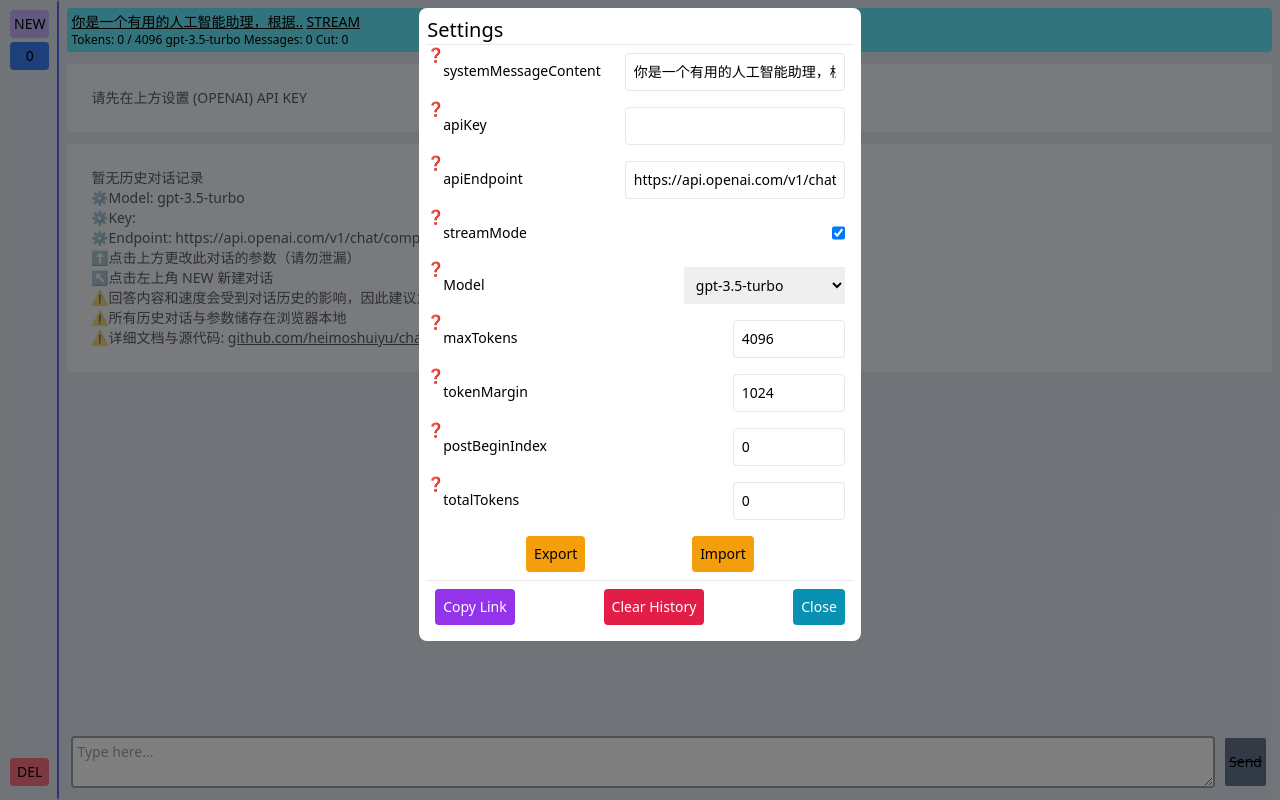
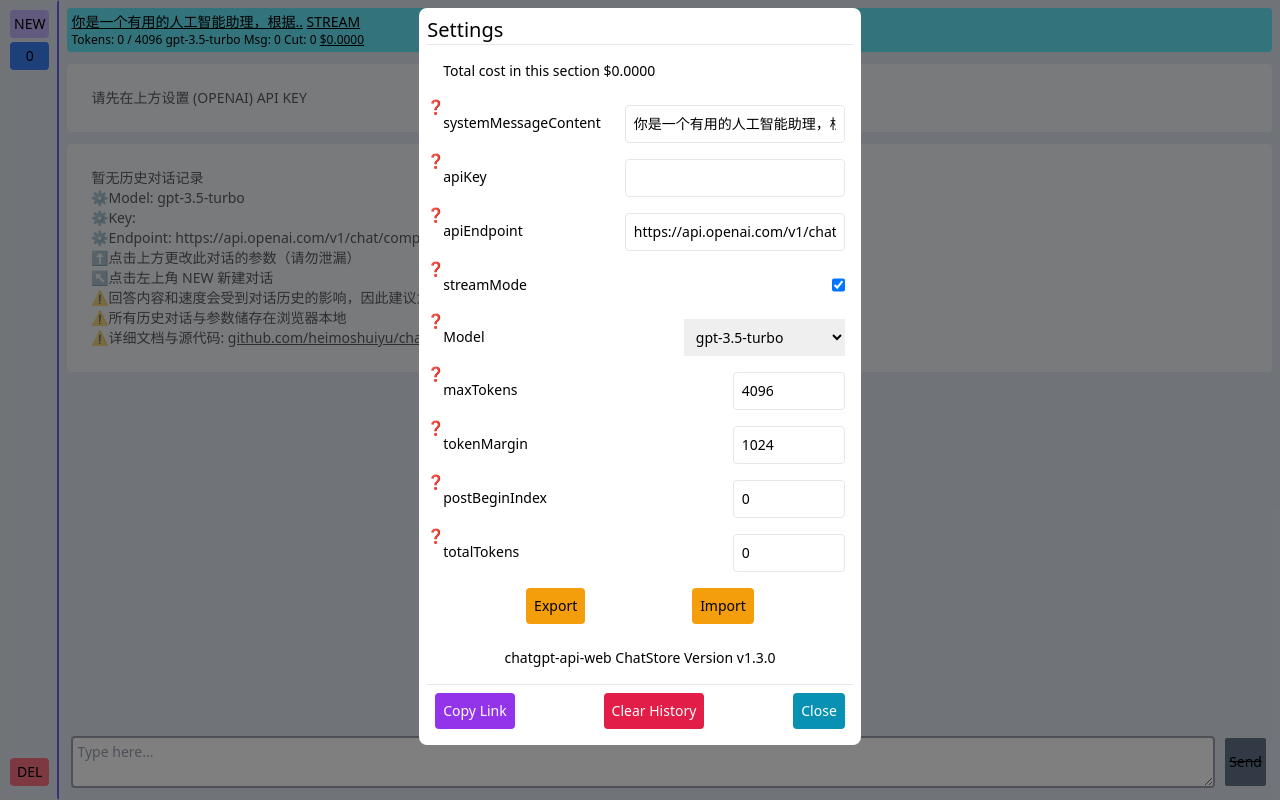
Before and after one commit to heimoshuiyu/chatgpt-api-web, a Preact app: page / in a window 1280 px wide. Both pictures are taken after a click on the element 669 px from the left and 30 px from the top of the page. Built offline with nearby package versions, Linux system fonts and the light colour scheme.

Commit message:
show cost

```diff
--- a/src/app.tsx
+++ b/src/app.tsx
@@ -4,7 +4,7 @@ import "./global.css";
 import { calculate_token_length, Message } from "./chatgpt";
 import getDefaultParams from "./getDefaultParam";
 import ChatBOX from "./chatbox";
-import { options } from "./settings";
+import models from "./models";
 
 import CHATGPT_API_WEB_VERSION from "./CHATGPT_API_WEB_VERSION";
 
@@ -26,6 +26,7 @@ export interface ChatStore {
   streamMode: boolean;
   model: string;
   responseModelName: string;
+  cost: number;
 }
 
 const _defaultAPIEndpoint = "https://api.openai.com/v1/chat/completions";
@@ -43,12 +44,13 @@ const newChatStore = (
     postBeginIndex: 0,
     tokenMargin: 1024,
     totalTokens: 0,
-    maxTokens: options[getDefaultParams("model", model)],
+    maxTokens: models[getDefaultParams("model", model)].maxToken,
     apiKey: getDefaultParams("key", apiKey),
     apiEndpoint: getDefaultParams("api", apiEndpoint),
     streamMode: getDefaultParams("mode", streamMode),
     model: getDefaultParams("model", model),
     responseModelName: "",
+    cost: 0,
   };
 };
 
@@ -99,6 +101,7 @@ export function App() {
       if (message.token === undefined)
         message.token = calculate_token_length(message.content);
     }
+    if (ret.cost === undefined) ret.cost = 0;
     return ret;
   };
 
--- a/src/chatbox.tsx
+++ b/src/chatbox.tsx
@@ -7,6 +7,7 @@ import ChatGPT, {
   FetchResponse,
 } from "./chatgpt";
 import Message from "./message";
+import models from "./models";
 import Settings from "./settings";
 
 export default function ChatBOX(props: {
@@ -102,6 +103,13 @@ export default function ChatBOX(props: {
     chatStore.streamMode = false;
     const data = (await response.json()) as FetchResponse;
     chatStore.responseModelName = data.model ?? "";
+    if (data.model) {
+      chatStore.cost +=
+        (data.usage.prompt_tokens ?? 0) * models[data.model].price.prompt;
+      chatStore.cost +=
+        (data.usage.completion_tokens ?? 0) *
+        models[data.model].price.completion;
+    }
     const content = client.processFetchResponse(data);
     chatStore.history.push({
       role: "assistant",
@@ -239,9 +247,10 @@ export default function ChatBOX(props: {
           </span>{" "}
           <span>{chatStore.model}</span>{" "}
           <span>
-            Messages: {chatStore.history.filter(({ hide }) => !hide).length}
+            Msg: {chatStore.history.filter(({ hide }) => !hide).length}
           </span>{" "}
-          <span>Cut: {chatStore.postBeginIndex}</span>
+          <span>Cut: {chatStore.postBeginIndex}</span>{" "}
+          <span className="underline">${chatStore.cost.toFixed(4)}</span>
         </div>
       </p>
       <div className="grow overflow-scroll">
--- /dev/null
+++ b/src/models.ts
@@ -0,0 +1,36 @@
+interface Model {
+  maxToken: number;
+  price: {
+    prompt: number;
+    completion: number;
+  };
+}
+
+const models: Record<string, Model> = {
+  "gpt-3.5-turbo": {
+    maxToken: 4096,
+    price: { prompt: 0.002 / 1000, completion: 0.002 / 1000 },
+  },
+  "gpt-3.5-turbo-0301": {
+    maxToken: 4096,
+    price: { prompt: 0.002 / 1000, completion: 0.002 / 1000 },
+  },
+  "gpt-4": {
+    maxToken: 8192,
+    price: { prompt: 0.03 / 1000, completion: 0.06 / 1000 },
+  },
+  "gpt-4-0314": {
+    maxToken: 8192,
+    price: { prompt: 0.03 / 1000, completion: 0.06 / 1000 },
+  },
+  "gpt-4-32k": {
+    maxToken: 8192,
+    price: { prompt: 0.03 / 1000, completion: 0.06 / 1000 },
+  },
+  "gpt-4-32k-0314": {
+    maxToken: 8192,
+    price: { prompt: 0.06 / 1000, completion: 0.12 / 1000 },
+  },
+};
+
+export default models;
--- a/src/settings.tsx
+++ b/src/settings.tsx
@@ -1,6 +1,7 @@
 import { createRef } from "preact";
 import { StateUpdater } from "preact/hooks";
 import { ChatStore } from "./app";
+import models from "./models";
 
 const Help = (props: { children: any; help: string }) => {
   return (
@@ -18,16 +19,6 @@ const Help = (props: { children: any; help: string }) => {
   );
 };
 
-// model and their max token
-export const options: Record<string, number> = {
-  "gpt-3.5-turbo": 4096,
-  "gpt-3.5-turbo-0301": 4096,
-  "gpt-4": 8192,
-  "gpt-4-0314": 8192,
-  "gpt-4-32k": 32768,
-  "gpt-4-32k-0314": 32768,
-};
-
 const SelectModel = (props: {
   chatStore: ChatStore;
   setChatStore: (cs: ChatStore) => void;
@@ -42,11 +33,11 @@ const SelectModel = (props: {
         onChange={(event: any) => {
           const model = event.target.value as string;
           props.chatStore.model = model;
-          props.chatStore.maxTokens = options[model];
+          props.chatStore.maxTokens = models[model].maxToken;
           props.setChatStore({ ...props.chatStore });
         }}
       >
-        {Object.keys(options).map((opt) => (
+        {Object.keys(models).map((opt) => (
           <option value={opt}>{opt}</option>
         ))}
       </select>
@@ -149,6 +140,9 @@ export default (props: {
       <div className="m-2 p-2 bg-white rounded-lg h-fit">
         <h3 className="text-xl">Settings</h3>
         <hr />
+        <p className="m-2 p-2">
+          Total cost in this section ${props.chatStore.cost.toFixed(4)}
+        </p>
         <div className="box">
           <Input
             field="systemMessageContent"
@@ -269,6 +263,10 @@ export default (props: {
               }}
             />
           </p>
+          <p className="text-center m-2 p-2">
+            chatgpt-api-web ChatStore Version{" "}
+            {props.chatStore.chatgpt_api_web_version}
+          </p>
         </div>
         <hr />
         <div className="flex justify-between">
```
